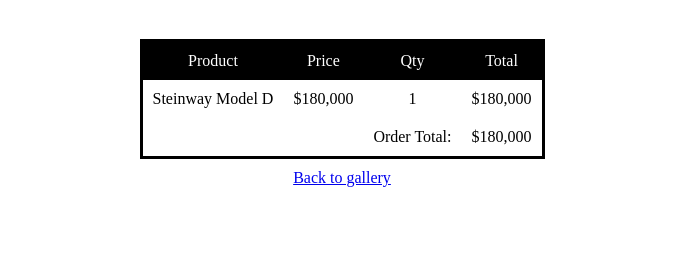
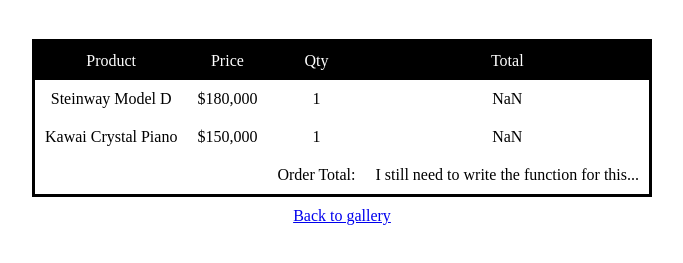
Before and after one commit to H-Indiana-Holdsworth/lab-06-e-commerce-site, a website with bundled scripts: page cart/index.html in a window 1280 px wide. Shown: the part 91-354 px from the top of the page, without its empty margins (298-981 px from the left). Built offline with nearby package versions, Linux system fonts and the light colour scheme.

Commit message:
renders table rows

```diff
--- a/cart/cart.js
+++ b/cart/cart.js
@@ -0,0 +1,38 @@
+//import my cart data and piano data
+//loop through each item in the cart data
+//get the product from the pianos array so I can access the name and price
+//findById
+//create a <tr> element with the follwoing structure:
+//  <tr>
+//      <td>Steinway Model D</td>
+//      <td>$180,000</td>
+//      <td>1</td>
+//      <td>$180,000</td>
+//  </tr>
+
+import { cart } from '../data/cart-data.js';
+import { pianos } from '../data/piano.js';
+import { findById } from '../utils.js';
+
+// cartItem: {id: '1', qty: 6}
+const tbody = document.getElementById('table-body');
+for (let cartItem of cart) {
+    const pianoData = findById(cartItem.id, pianos);
+
+    const tr = document.createElement('tr');
+
+    const tdName = document.createElement('td');
+    tdName.textContent = pianoData.name;
+
+    const tdPrice = document.createElement('td');
+    tdPrice.textContent = pianoData.price;
+
+    const tdQty = document.createElement('td');
+    tdQty.textContent = cartItem.qty;
+
+    const tdTotal = document.createElement('td');
+    tdTotal.textContent = cartItem.qty * pianoData.price;
+
+    tr.append(tdName, tdPrice, tdQty, tdTotal);
+    tbody.appendChild(tr);
+}
--- a/cart/index.html
+++ b/cart/index.html
@@ -23,18 +23,13 @@
             <th>Total</th>
         </thead>
         <tbody id="table-body">
-            <tr>
-                <td>Steinway Model D</td>
-                <td>$180,000</td>
-                <td>1</td>
-                <td>$180,000</td>
-            </tr>
+
         </tbody>
         <tfoot>
             <td></td>
             <td></td>
             <td>Order Total: </td>
-            <td>$180,000</td>
+            <td>I still need to write the function for this...</td>
         </tfoot>
     </table>
 
```
Also changed, not shown: data/cart-data.js (line endings or trailing spaces), test/index.js (line endings or trailing spaces), utils.js (line endings or trailing spaces).
